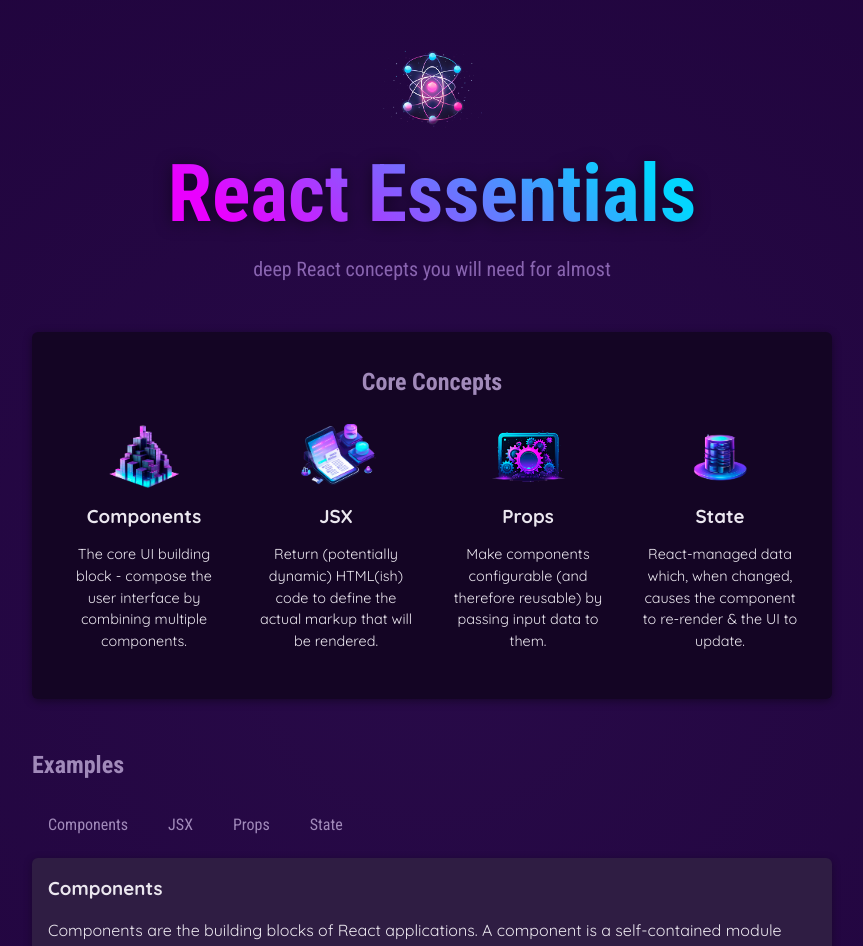
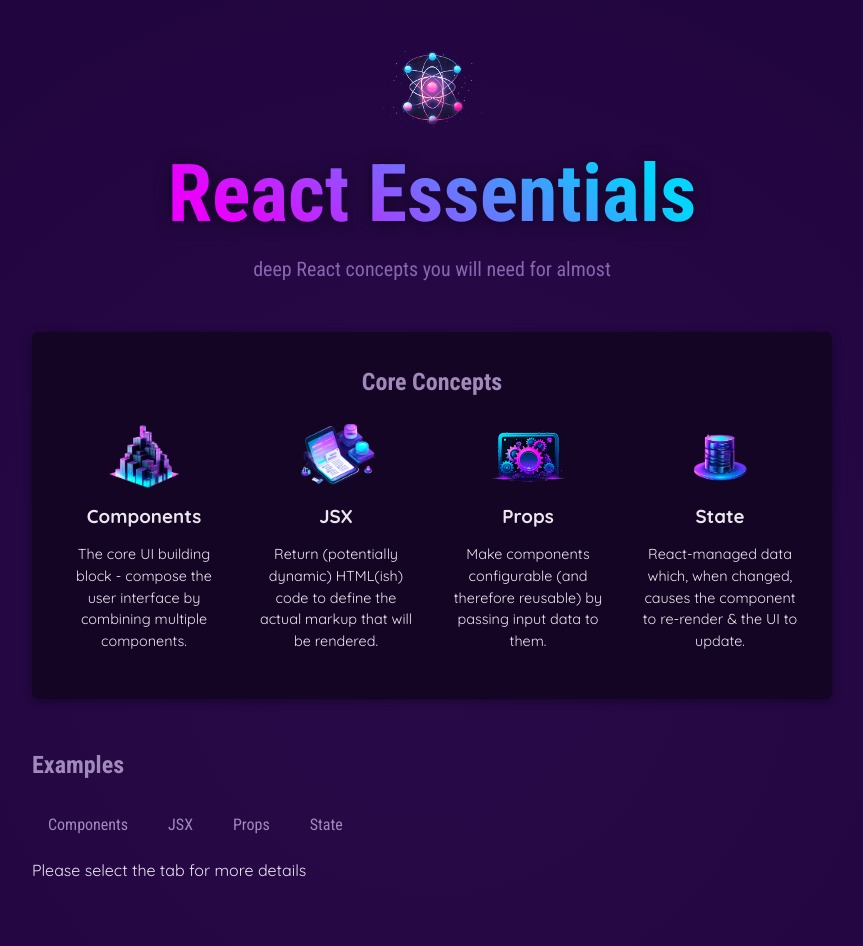
Before and after one commit to viplavsoni/react-learnings, a React (Vite) app: page / in a window 1280 px wide. Shown: the top 946 px of the page, without its empty margins (208-1071 px from the left). Built offline with nearby package versions, Linux system fonts and the light colour scheme.

Commit message:
rendering content conditionally

```diff
--- a/src/App.jsx
+++ b/src/App.jsx
@@ -6,7 +6,7 @@
 import { TAB_CONTENTS } from './data/tab-content.js';
 
 function App() {
-  const [selectedTopic, setSelectedTopic] = useState('components');
+  const [selectedTopic, setSelectedTopic] = useState();
 
   function selecthandler(selectedButton) {
     console.log('Inside select handler', selectedButton);
@@ -34,13 +34,14 @@
             <TabButton onSelect={() => selecthandler('props')}>Props</TabButton>
             <TabButton onSelect={() => selecthandler('state')}>State</TabButton>
           </menu>
+          {!selectedTopic ? <p>Please select the tab for more details</p> :
             <div id='tab-content'>
               <h3>{TAB_CONTENTS[selectedTopic].title}</h3>
               <p>{TAB_CONTENTS[selectedTopic].description}</p>
               <pre>
                 <code>{TAB_CONTENTS[selectedTopic].code}</code>
               </pre>
-          </div>
+            </div>}
         </section>
       </main>
     </div>
```
Lines whose indentation alone changed are shown as unchanged.
